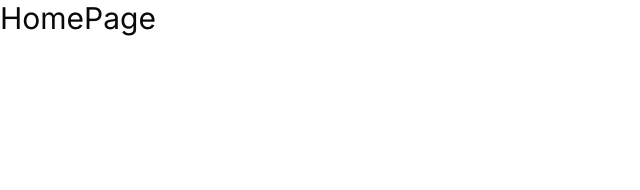
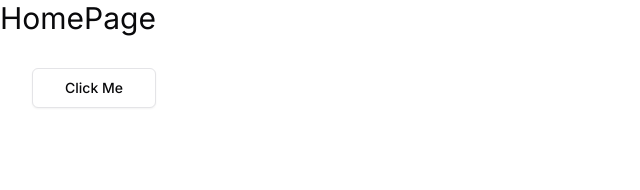
Before and after one commit to kimamovic21/nextjs-udemy-course-home-away-johnsmilga, a Next.js app in the folder home-away/: page / in a window 1280 px wide. Shown: the top 190 px of the page, without its empty margins (0-640 px from the left). Built offline with nearby package versions, Linux system fonts and the light colour scheme.

Commit message:
53. Shadcn/ui Button Component
-u terminalu instalirana komponenta Button
-generisani folderi components, ui i komponenta button.tsx
-u komponentu app/page.tsx dodana komponenta Button

```diff
--- a/home-away/app/page.tsx
+++ b/home-away/app/page.tsx
@@ -1,6 +1,13 @@
+import { Button } from '@/components/ui/button';
+
 function HomePage() {
   return (
-    <h1 className='text-3xl'>HomePage</h1>
+    <div>
+      <h1 className='text-3xl'>HomePage</h1>
+      <Button variant='outline' size='lg' className='capitalize m-8'>
+        Click me
+      </Button>
+    </div>
   );
 };
 
--- /dev/null
+++ b/home-away/components/ui/button.tsx
@@ -0,0 +1,57 @@
+import * as React from "react"
+import { Slot } from "@radix-ui/react-slot"
+import { cva, type VariantProps } from "class-variance-authority"
+
+import { cn } from "@/lib/utils"
+
+const buttonVariants = cva(
+  "inline-flex items-center justify-center gap-2 whitespace-nowrap rounded-md text-sm font-medium transition-colors focus-visible:outline-none focus-visible:ring-1 focus-visible:ring-ring disabled:pointer-events-none disabled:opacity-50 [&_svg]:pointer-events-none [&_svg]:size-4 [&_svg]:shrink-0",
+  {
+    variants: {
+      variant: {
+        default:
+          "bg-primary text-primary-foreground shadow hover:bg-primary/90",
+        destructive:
+          "bg-destructive text-destructive-foreground shadow-sm hover:bg-destructive/90",
+        outline:
+          "border border-input bg-background shadow-sm hover:bg-accent hover:text-accent-foreground",
+        secondary:
+          "bg-secondary text-secondary-foreground shadow-sm hover:bg-secondary/80",
+        ghost: "hover:bg-accent hover:text-accent-foreground",
+        link: "text-primary underline-offset-4 hover:underline",
+      },
+      size: {
+        default: "h-9 px-4 py-2",
+        sm: "h-8 rounded-md px-3 text-xs",
+        lg: "h-10 rounded-md px-8",
+        icon: "h-9 w-9",
+      },
+    },
+    defaultVariants: {
+      variant: "default",
+      size: "default",
+    },
+  }
+)
+
+export interface ButtonProps
+  extends React.ButtonHTMLAttributes<HTMLButtonElement>,
+    VariantProps<typeof buttonVariants> {
+  asChild?: boolean
+}
+
+const Button = React.forwardRef<HTMLButtonElement, ButtonProps>(
+  ({ className, variant, size, asChild = false, ...props }, ref) => {
+    const Comp = asChild ? Slot : "button"
+    return (
+      <Comp
+        className={cn(buttonVariants({ variant, size, className }))}
+        ref={ref}
+        {...props}
+      />
+    )
+  }
+)
+Button.displayName = "Button"
+
+export { Button, buttonVariants }
--- a/home-away/package.json
+++ b/home-away/package.json
@@ -10,6 +10,7 @@
   },
   "dependencies": {
     "@radix-ui/react-icons": "^1.3.1",
+    "@radix-ui/react-slot": "^1.1.0",
     "class-variance-authority": "^0.7.0",
     "clsx": "^2.1.1",
     "home-away": "file:",
```
Also changed, not shown: 2 other files (tests, documents, lock files or other folders).
